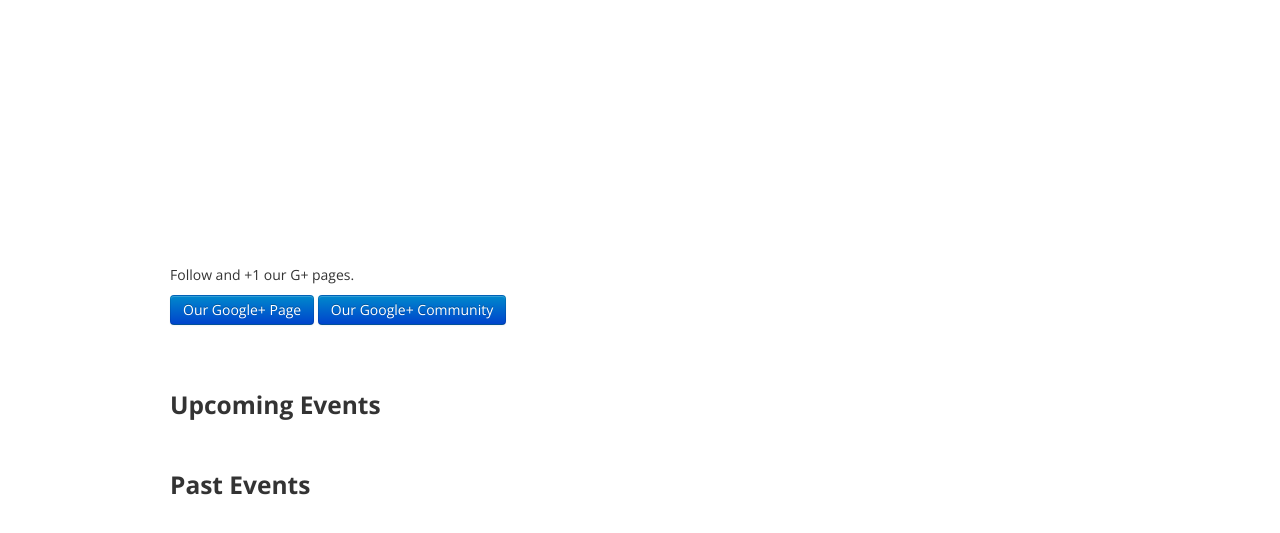
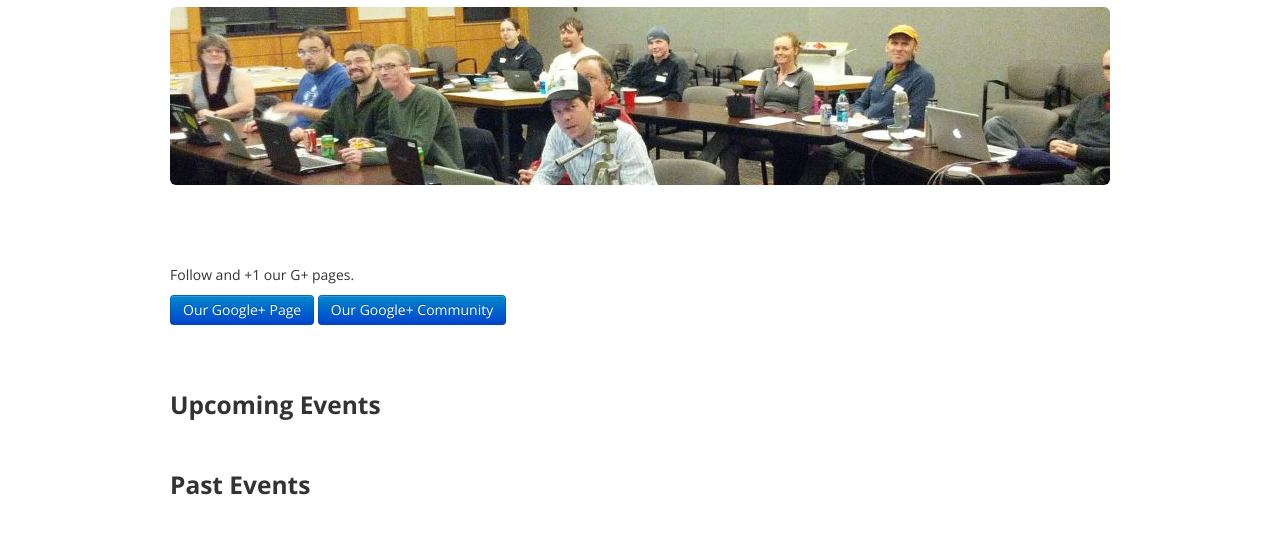
Before and after one commit to GDG-Missoula/gdg-missoula.github.com, a plain HTML site: page index.html in a window 1280 px wide. Shown: the part 53-586 px from the top of the page. Drawn offline with nearby package versions, Linux system fonts and the light colour scheme; no server answers.

Commit message:
fix for img banner url

```diff
--- a/css/gdg.css
+++ b/css/gdg.css
@@ -15,7 +15,7 @@
  */
 #home {
   min-height: 162px;
-  background: url(img/gdgtop.jpg) top left no-repeat;
+  background: url(../img/gdgtop.jpg) top left no-repeat;
 }
 /* stream */
 #news-feed {
```
